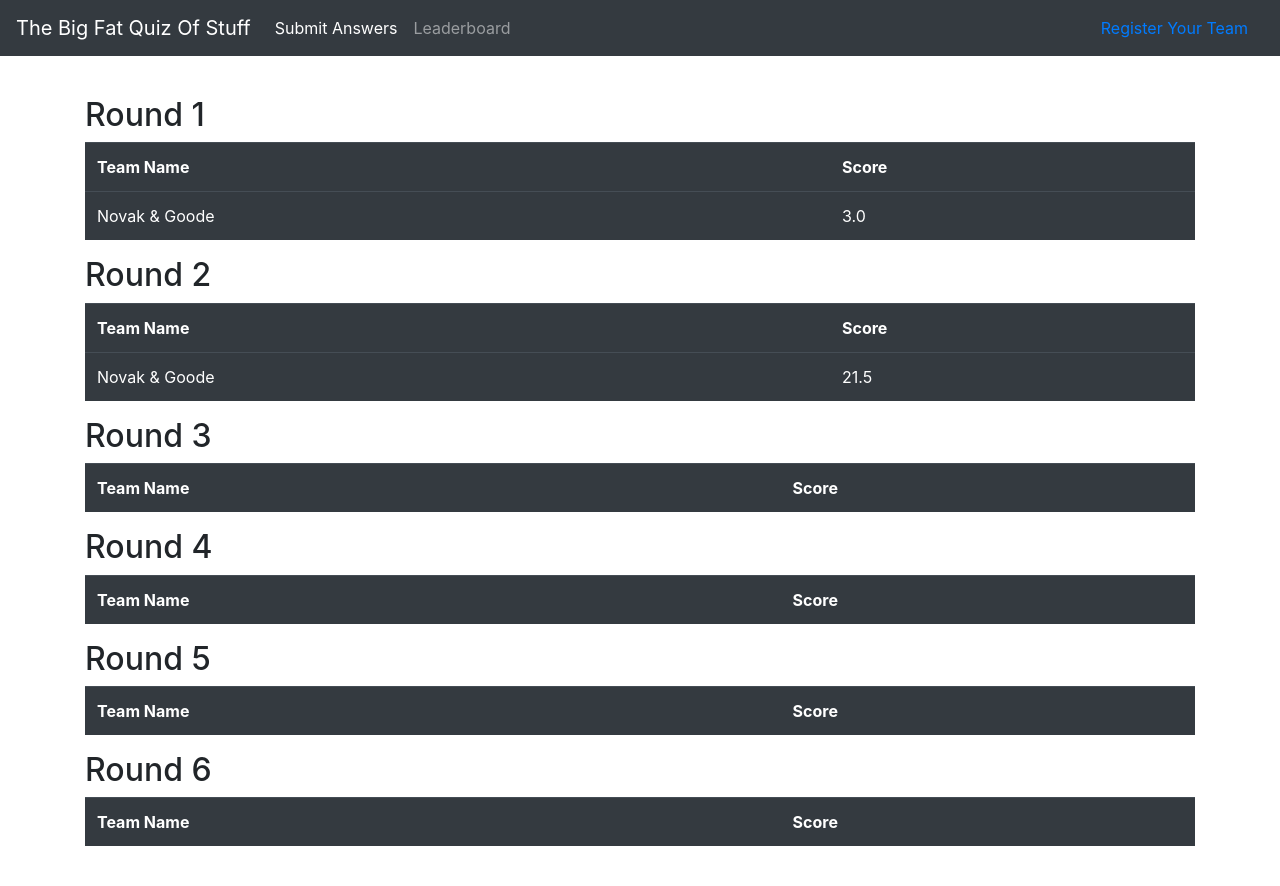
After one commit to dirk1978/quiz, a Django app: page /leaderboard/ in a window 1280 px wide. The commit adds this page. Run offline with Django 3.2, Linux system fonts and the light colour scheme; data comes from the database, SQL or seed files in the repository; both versions use the stored data as it was after the commit; lists and menus that the app fills with data are empty; some libraries are stand-ins or nearby versions.

Commit message:
Loads of changes

```diff
--- a/answers/models.py
+++ b/answers/models.py
@@ -5,45 +5,45 @@ class Round(models.Model):
     round_name = models.CharField(max_length=500)
     round_number = models.IntegerField(default=1)
     answer_1 = models.CharField(max_length=500, blank=True)
-    score_1 = models.FloatField(default=1.0)
+    score_1 = models.FloatField(default=0.0)
     answer_2 = models.CharField(max_length=500, blank=True)
-    score_2 = models.FloatField(default=1.0)
+    score_2 = models.FloatField(default=0.0)
     answer_3 = models.CharField(max_length=500, blank=True)
-    score_3 = models.FloatField(default=1.0)
+    score_3 = models.FloatField(default=0.0)
     answer_4 = models.CharField(max_length=500, blank=True)
-    score_4 = models.FloatField(default=1.0)
+    score_4 = models.FloatField(default=0.0)
     answer_5 = models.CharField(max_length=500, blank=True)
-    score_5 = models.FloatField(default=1.0)
+    score_5 = models.FloatField(default=0.0)
     answer_6 = models.CharField(max_length=500, blank=True)
-    score_6 = models.FloatField(default=1.0)
+    score_6 = models.FloatField(default=0.0)
     answer_7 = models.CharField(max_length=500, blank=True)
-    score_7 = models.FloatField(default=1.0)
+    score_7 = models.FloatField(default=0.0)
     answer_8 = models.CharField(max_length=500, blank=True)
-    score_8 = models.FloatField(default=1.0)
+    score_8 = models.FloatField(default=0.0)
     answer_9 = models.CharField(max_length=500, blank=True)
-    score_9 = models.FloatField(default=1.0)
+    score_9 = models.FloatField(default=0.0)
     answer_10 = models.CharField(max_length=500, blank=True)
-    score_10 = models.FloatField(default=1.0)
+    score_10 = models.FloatField(default=0.0)
     answer_11 = models.CharField(max_length=500, blank=True)
-    score_11 = models.FloatField(default=1.0)
+    score_11 = models.FloatField(default=0.0)
     answer_12 = models.CharField(max_length=500, blank=True)
-    score_12 = models.FloatField(default=1.0)
+    score_12 = models.FloatField(default=0.0)
     answer_13 = models.CharField(max_length=500, blank=True)
-    score_13 = models.FloatField(default=1.0)
+    score_13 = models.FloatField(default=0.0)
     answer_14 = models.CharField(max_length=500, blank=True)
-    score_14 = models.FloatField(default=1.0)
+    score_14 = models.FloatField(default=0.0)
     answer_15 = models.CharField(max_length=500, blank=True)
-    score_15 = models.FloatField(default=1.0)
+    score_15 = models.FloatField(default=0.0)
     answer_16 = models.CharField(max_length=500, blank=True)
-    score_16 = models.FloatField(default=1.0)
+    score_16 = models.FloatField(default=0.0)
     answer_17 = models.CharField(max_length=500, blank=True)
-    score_17 = models.FloatField(default=1.0)
+    score_17 = models.FloatField(default=0.0)
     answer_18 = models.CharField(max_length=500, blank=True)
-    score_18 = models.FloatField(default=1.0)
+    score_18 = models.FloatField(default=0.0)
     answer_19 = models.CharField(max_length=500, blank=True)
-    score_19 = models.FloatField(default=1.0)
+    score_19 = models.FloatField(default=0.0)
     answer_20 = models.CharField(max_length=500, blank=True)
-    score_20 = models.FloatField(default=1.0)
+    score_20 = models.FloatField(default=0.0)
     def __str__(self):
         return self.round_name
 
--- /dev/null
+++ b/answers/templates/answers/leaderboard.html
@@ -0,0 +1,71 @@
+{% extends "base.html" %}
+
+{% block content %}
+
+<div>
+<h2>Round 1</h2>
+<table class="table table-dark">
+  <tr><th>Team Name</th><th>Score</th></tr>
+  {% for result in r1_results %}
+  <tr><td>{{ result.this_team }}</td>
+  <td>{{ result.score }}</td></tr>
+  {% endfor %}
+</table>
+</div>
+
+<div>
+<h2>Round 2</h2>
+<table class="table table-dark">
+  <tr><th>Team Name</th><th>Score</th></tr>
+  {% for result in r2_results %}
+  <tr><td>{{ result.this_team }}</td>
+  <td>{{ result.score }}</td></tr>
+  {% endfor %}
+</table>
+</div>
+
+<div>
+<h2>Round 3</h2>
+<table class="table table-dark">
+  <tr><th>Team Name</th><th>Score</th></tr>
+  {% for result in r3_results %}
+  <tr><td>{{ result.this_team }}</td>
+  <td>{{ result.score }} </td></tr>
+  {% endfor %}
+</table>
+</div>
+
+<div>
+<h2>Round 4</h2>
+<table class="table table-dark">
+  <tr><th>Team Name</th><th>Score</th></tr>
+  {% for result in r4_results %}
+  <tr><td>{{ result.this_team }} </td>
+  <td>{{ result.score }} </td></tr>
+  {% endfor %}
+</table>
+</div>
+
+<div>
+<h2>Round 5</h2>
+<table class="table table-dark">
+  <tr><th>Team Name</th><th>Score</th></tr>
+  {% for result in r5_results %}
+  <tr><td>{{ result.this_team }} </td>
+  <td>{{ result.score }} </td></tr>
+  {% endfor %}
+</table>
+</div>
+
+<div>
+<h2>Round 6</h2>
+<table class="table table-dark">
+  <tr><th>Team Name</th><th>Score</th></tr>
+  {% for result in r6_results %}
+  <tr><td>{{ result.this_team }} </td>
+  <td>{{ result.score }} </td></tr>
+  {% endfor %}
+</table>
+</div>
+
+{% endblock %}
--- a/answers/templates/answers/signupthanks.html
+++ b/answers/templates/base.html
@@ -11,15 +11,39 @@
     <title>The Quiz</title>
   </head>
   <body>
-    <h1>The Quiz</h1>
 
-<p>Thanks, you have successfully registered</p>
+<nav class="navbar navbar-expand-md navbar-dark bg-dark fixed-top">
+    <a class="navbar-brand" href="#">The Big Fat Quiz Of Stuff</a>
+    <button class="navbar-toggler" type="button" data-toggle="collapse" data-target="#navbarsExampleDefault" aria-controls="navbarsExampleDefault" aria-expanded="false" aria-label="Toggle navigation">
+      <span class="navbar-toggler-icon"></span>
+    </button>
 
+    <div class="collapse navbar-collapse" id="navbarsExampleDefault">
+      <ul class="navbar-nav mr-auto">
+        <li class="nav-item active">
+          <a class="nav-link" href="{% url 'index' %}">Submit Answers <span class="sr-only">(current)</span></a>
+        </li>
+        <li class="nav-item">
+          <a class="nav-link" href="{% url 'leaderboard' %}">Leaderboard</a>
+        </li>
+      </ul>
+      <a class="nav-link" href="{% url 'signup' %}">Register Your Team</a>
+    </div>
+  </nav>
 
-    <!-- Optional JavaScript -->
+  <div class="container">
+
+    <br /><br /><br /><br />
+    {% block content %}
+    {% endblock %}
+
+    <br />
+
+      <!-- Optional JavaScript -->
     <!-- jQuery first, then Popper.js, then Bootstrap JS -->
     <script src="https://code.jquery.com/jquery-3.4.1.slim.min.js" integrity="sha384-J6qa4849blE2+poT4WnyKhv5vZF5SrPo0iEjwBvKU7imGFAV0wwj1yYfoRSJoZ+n" crossorigin="anonymous"></script>
     <script src="https://cdn.jsdelivr.net/npm/popper.js@1.16.0/dist/umd/popper.min.js" integrity="sha384-Q6E9RHvbIyZFJoft+2mJbHaEWldlvI9IOYy5n3zV9zzTtmI3UksdQRVvoxMfooAo" crossorigin="anonymous"></script>
     <script src="https://stackpath.bootstrapcdn.com/bootstrap/4.4.1/js/bootstrap.min.js" integrity="sha384-wfSDF2E50Y2D1uUdj0O3uMBJnjuUD4Ih7YwaYd1iqfktj0Uod8GCExl3Og8ifwB6" crossorigin="anonymous"></script>
-  </body>
+</div>
+</body>
 </html>
--- a/answers/urls.py
+++ b/answers/urls.py
@@ -6,5 +6,6 @@ urlpatterns = [
     path('', views.index, name='index'),
     path('thanks/', views.thanks, name='thanks'),
     path('signup/', views.signup, name='signup'),
-    path('signupthanks/', views.signupthanks, name='signupthanks')
+    path('signupthanks/', views.signupthanks, name='signupthanks'),
+    path('leaderboard/', views.leaderboard, name='leaderboard')
 ]
--- a/answers/views.py
+++ b/answers/views.py
@@ -70,7 +70,7 @@ def index(request):
                 if obj.score == None: obj.score = 0
                 obj.score += obj.this_round.score_20
             obj.save()
-            return HttpResponseRedirect('/quiz/thanks/')
+            return HttpResponseRedirect('thanks/')
     result_form = ResultForm()
     context = {
         'result_form': result_form
@@ -82,15 +82,34 @@ def signup(request):
         form = TeamForm(request.POST)
         if form.is_valid():
             form.save()
-            return HttpResponseRedirect('/quiz/signupthanks/')
+            return HttpResponseRedirect('signupthanks/')
     signup_form = TeamForm()
     context = {
         'signup_form': signup_form
     }
     return render(request, "answers/signup.html", context)
 
+def leaderboard(request):
+    r1_results = Result.objects.filter(this_round__round_number=1).order_by('score')
+    r2_results = Result.objects.filter(this_round__round_number=2).order_by('score')
+    r3_results = Result.objects.filter(this_round__round_number=3).order_by('score')
+    r4_results = Result.objects.filter(this_round__round_number=4).order_by('score')
+    r5_results = Result.objects.filter(this_round__round_number=5).order_by('score')
+    r6_results = Result.objects.filter(this_round__round_number=6).order_by('score')
+    context = {
+        'r1_results': r1_results,
+        'r2_results': r2_results,
+        'r3_results': r3_results,
+        'r4_results': r4_results,
+        'r5_results': r5_results,
+        'r6_results': r6_results,
+    }
+    return render(request, "answers/leaderboard.html", context)
+
 def signupthanks(request):
-    return render(request, "answers/signupthanks.html")
+    message = "You are now signed up"
+    return render(request, "answers/thanks.html")
 
 def thanks(request):
+    message = "Your answers have been submitted. Follow the link at the top of the page to submit more"
     return render(request, "answers/thanks.html")
```
Also changed, not shown: answers/templates/answers/index.html (+7 -31 lines), answers/templates/answers/signup.html (+7 -28 lines), answers/templates/answers/thanks.html (+4 -24 lines), answers/migrations/0008_auto_20200414_2131.py (added), answers/static/answers/header.jpg (added), db.sqlite3.
